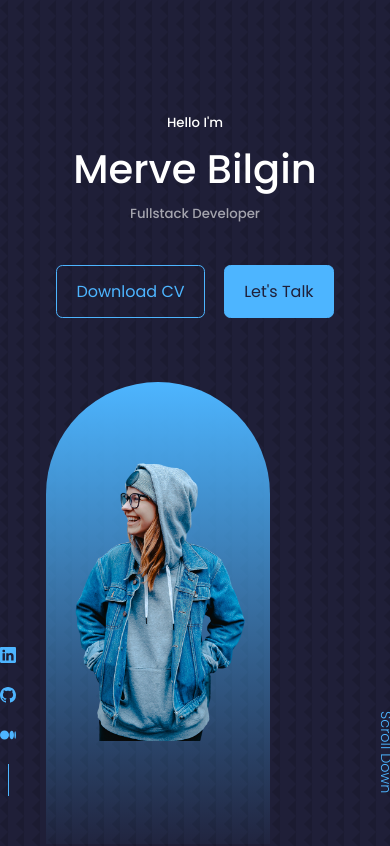
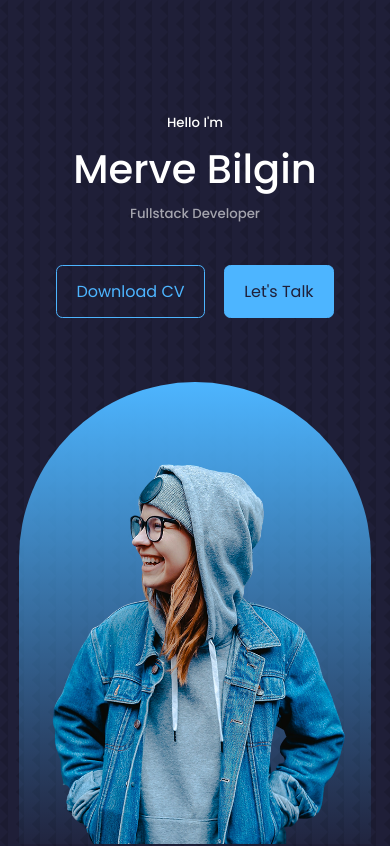
Before and after one commit to mervebilgin/PersonalWebsite, a React (Create React App) app: page / in a window 390 px wide. Shown: the top 846 px of the page. Built offline with nearby package versions, Linux system fonts and the light colour scheme.

Commit message:
Create header component responsive design

```diff
--- a/src/components/header/header.css
+++ b/src/components/header/header.css
@@ -39,10 +39,10 @@ header {
  /* ********* ME  ************ */
  .me {
     background: linear-gradient(var(--color-primary), transparent);
-    width: 14rem;
+    width: 22rem;
     height: 30rem;
     position: absolute;
-    left: calc(57% - 11rem);
+    left: calc(50% - 11rem);
     margin-top: 4rem;
     border-radius: 12rem 12rem 0 0;
     overflow: hidden;
@@ -60,4 +60,20 @@ header {
     font-size: 0.9rem;
   }
 
-    /* ********* Scroll Down  ************ */
+  /* *******  Medium Devices  ********** */
+@media screen and (max-width: 1024px) {
+    header {
+        height: 68vh;
+    }
+}
+
+  /* *******  Snall Devices  ********** */
+@media screen and (max-width: 600px) {
+    header {
+        height: 100vh;
+    }
+
+    .header_socials, .scroll_down {
+        display: none;
+    }
+}
```
